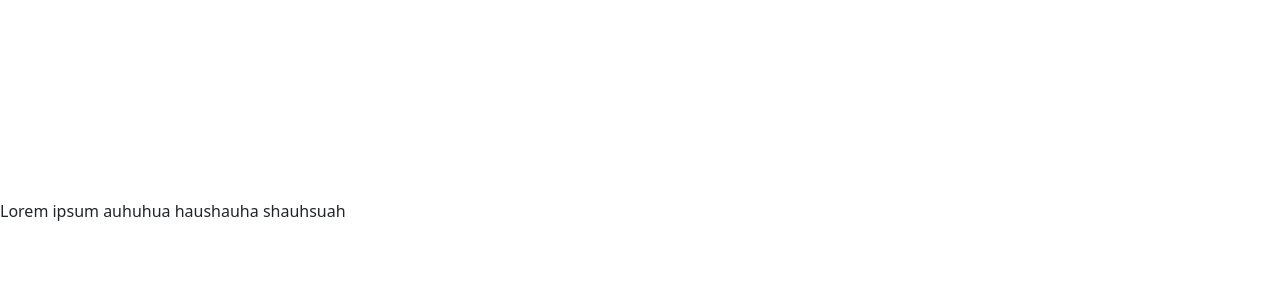
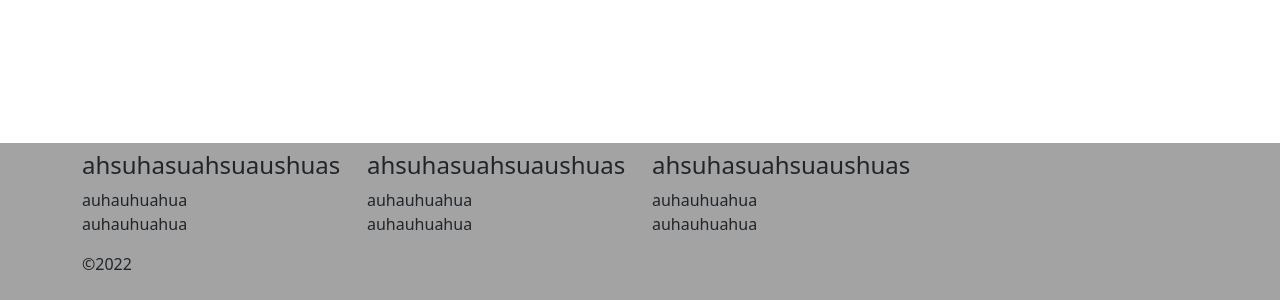
Before and after one commit to DubonP/checkpointpaulo, a React (Create React App) app: page / in a window 1280 px wide. Shown: the part 807-1107 px from the top of the page. Before the commit the page ends 1030 px from the top, so only its background shows below. Built offline with nearby package versions, Linux system fonts and the light colour scheme.

Commit message:
saindo Fotter

```diff
--- a/src/App.css
+++ b/src/App.css
@@ -1,5 +1,9 @@
 .bg-mygrey{
   background-color: rgb(54, 56, 92);
+}
+
+.bg-Myfooter{
+  background-color: rgb(163, 163, 163);
 }
 
 .variant-mydarkblue{
--- a/src/Footer.js
+++ b/src/Footer.js
@@ -1,10 +1,51 @@
 import React from "react";
+import { Navbar } from "react-bootstrap";
 
 function Footer() {
     return (
-        <div>
-            Lorem ipsum auhuhua haushauha shauhsuah
-        </div>)
+        <div className="main-footer">
+            <Navbar bg="Myfooter" variant="dark" sticky="botton" expand="sm">
+            <Navbar.Toggle />
+            <Navbar.Collapse className='right-aligned'>
+            <div className="container">
+                <div className="row position-relative" >
+
+                    <div className="col-md-3 col-sm-6">
+                        <h4>ahsuhasuahsuaushuas</h4>
+                        <ul className="list-unstyled">
+                            <li>auhauhuahua</li>
+                            <li>auhauhuahua</li>
+                        </ul>
+                    </div>
+
+                    <div className="col-md-3 col-sm-6">
+                        <h4>ahsuhasuahsuaushuas</h4>
+                        <ul className="list-unstyled">
+                            <li>auhauhuahua</li>
+                            <li>auhauhuahua</li>
+                        </ul>
+                    </div>
+
+                    <div className="col-md-3 col-sm-6">
+                        <h4>ahsuhasuahsuaushuas</h4>
+                        <ul className="list-unstyled">
+                            <li>auhauhuahua</li>
+                            <li>auhauhuahua</li>
+                        </ul>
+                    </div>
+
+                </div>
+                {/* footer bottom */}
+                <div className="footer-bottom">
+                    <p className="text-xs-center">
+                        &copy;{new Date().getFullYear()}
+                    </p>
+                </div>
+            </div>
+            </Navbar.Collapse>
+            </Navbar>
+        </div>
+);
 }
 
 export default Footer;
--- a/src/Header.js
+++ b/src/Header.js
@@ -1,4 +1,3 @@
-import react from 'react';
 import './scripts.js'
 import 'bootstrap/dist/css/bootstrap.min.css'
 import { Button, Nav, Navbar } from 'react-bootstrap';
@@ -6,7 +5,7 @@ import { Button, Nav, Navbar } from 'react-bootstrap';
 function Header() {
   return (
     <div className="App">
-      <header className="App-header">
+      <header className="App-header fixed-top">
         <Navbar bg="mygrey" variant="dark"
           sticky="top" expand="sm">
           <Navbar.Brand id='brandname'>
```
Also changed, not shown: public/index.html (+0 -9 lines).
